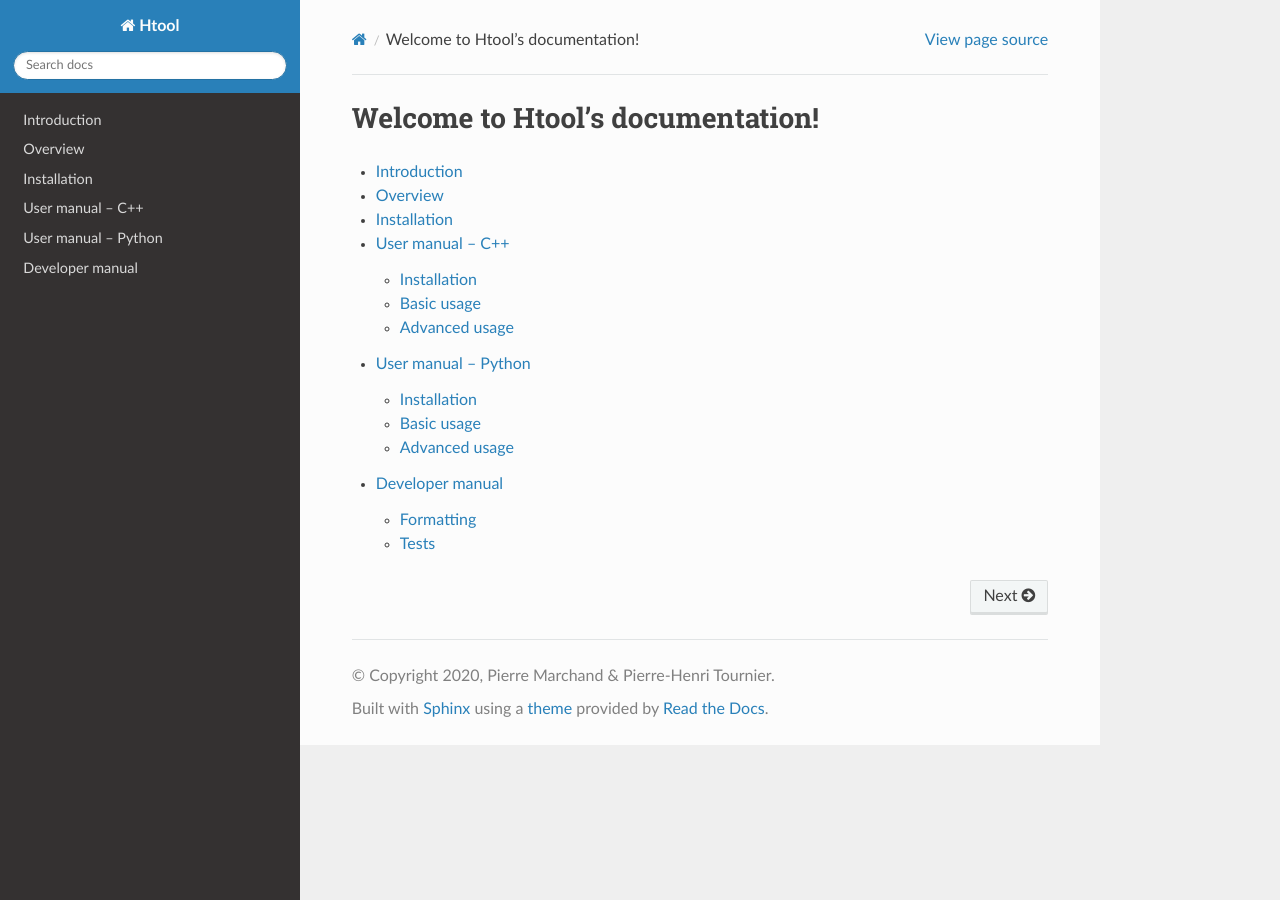
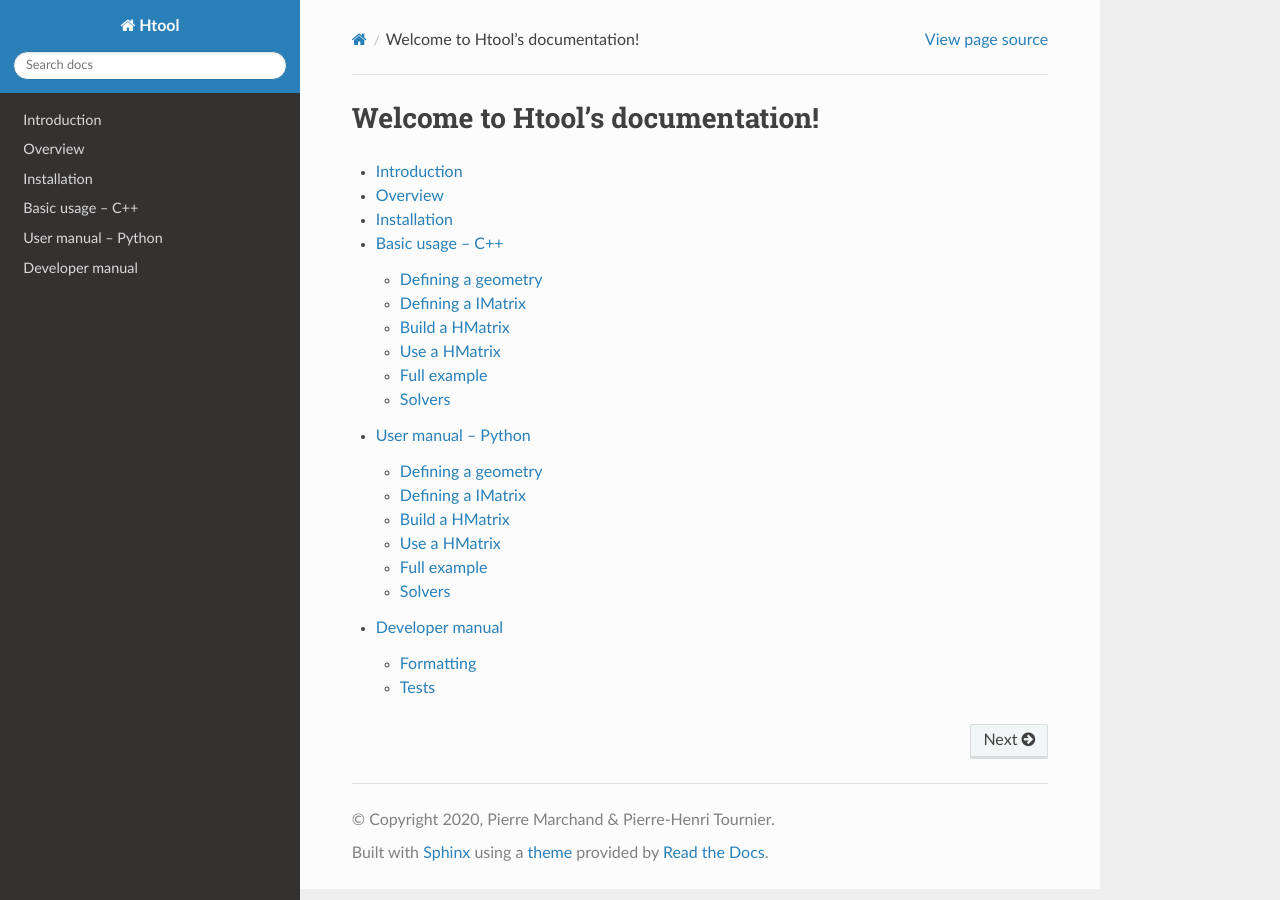
Before and after one commit to htool-ddm/htool_documentation, a Sphinx documentation site: the page built from docs/source/index.rst, in a window 1280 px wide. Built offline with Sphinx 7.4.7 and the Read the Docs theme 2.0.0, drawn with Linux system fonts in a browser that asks for light colours.

Commit message:
update tree

```diff
--- /dev/null
+++ b/docs/source/basic_usage_cpp.rst
@@ -0,0 +1,22 @@
+
+******************
+Basic usage -- C++
+******************
+
+Defining a geometry
+-------------------
+
+Defining a IMatrix
+------------------
+
+Build a HMatrix
+---------------
+
+Use a HMatrix
+-------------
+
+Full example
+------------
+
+Solvers
+-------
--- /dev/null
+++ b/docs/source/basic_usage_py.rst
@@ -0,0 +1,22 @@
+
+*********************
+User manual -- Python
+*********************
+
+Defining a geometry
+-------------------
+
+Defining a IMatrix
+------------------
+
+Build a HMatrix
+---------------
+
+Use a HMatrix
+-------------
+
+Full example
+------------
+
+Solvers
+-------
--- a/docs/source/index.rst
+++ b/docs/source/index.rst
@@ -12,8 +12,8 @@ Welcome to Htool's documentation!
    introduction
    overview
    installation
-   user_manual_cpp
-   user_manual_py
+   basic_usage_cpp
+   basic_usage_py
    dev_manual
 
 .. Indices and tables
--- a/docs/source/user_manual_cpp.rst
+++ /dev/null
@@ -1,16 +0,0 @@
-
-******************
-User manual -- C++
-******************
-
-
-Installation
-------------
-
-
-Basic usage
------------
-
-
-Advanced usage
---------------
--- a/docs/source/user_manual_py.rst
+++ /dev/null
@@ -1,16 +0,0 @@
-
-*********************
-User manual -- Python
-*********************
-
-
-Installation
-------------
-
-
-Basic usage
------------
-
-
-Advanced usage
---------------
```
